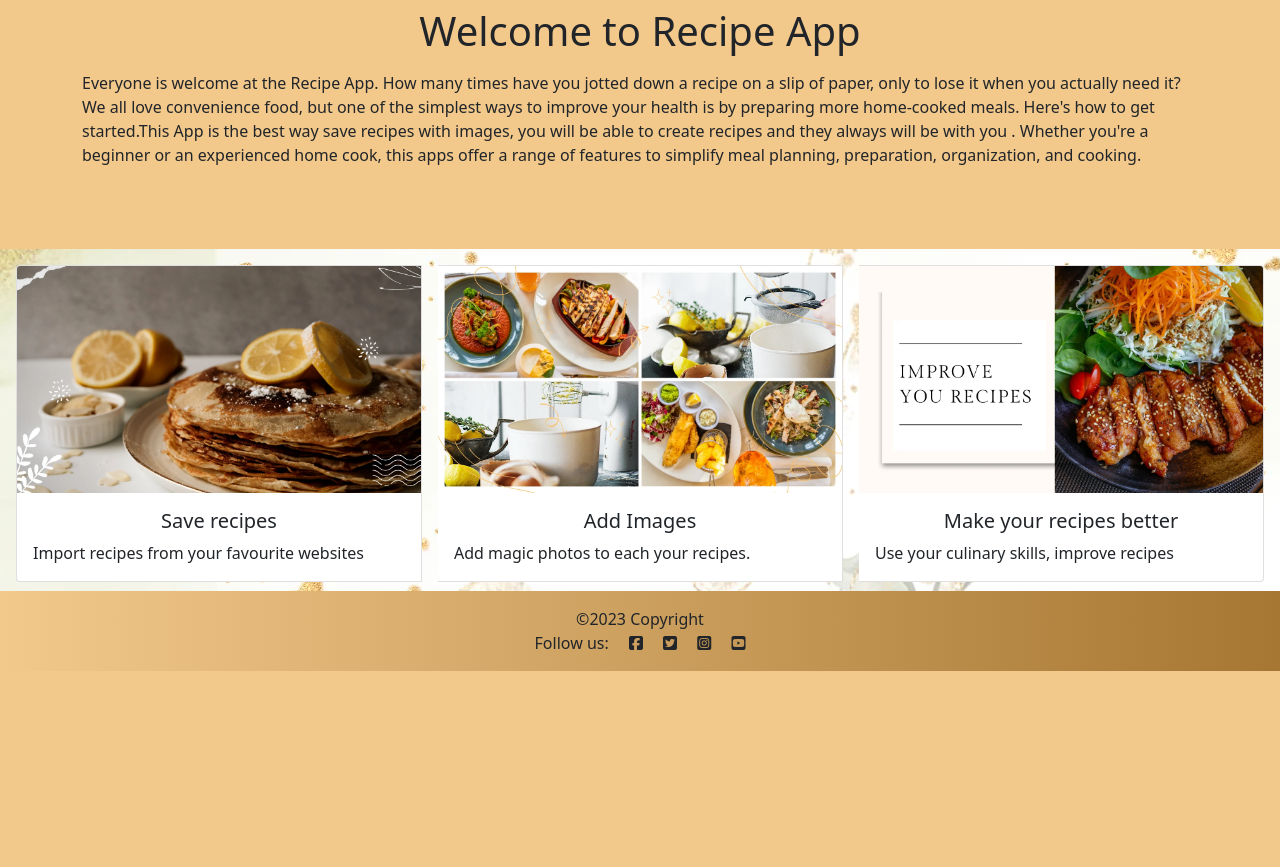
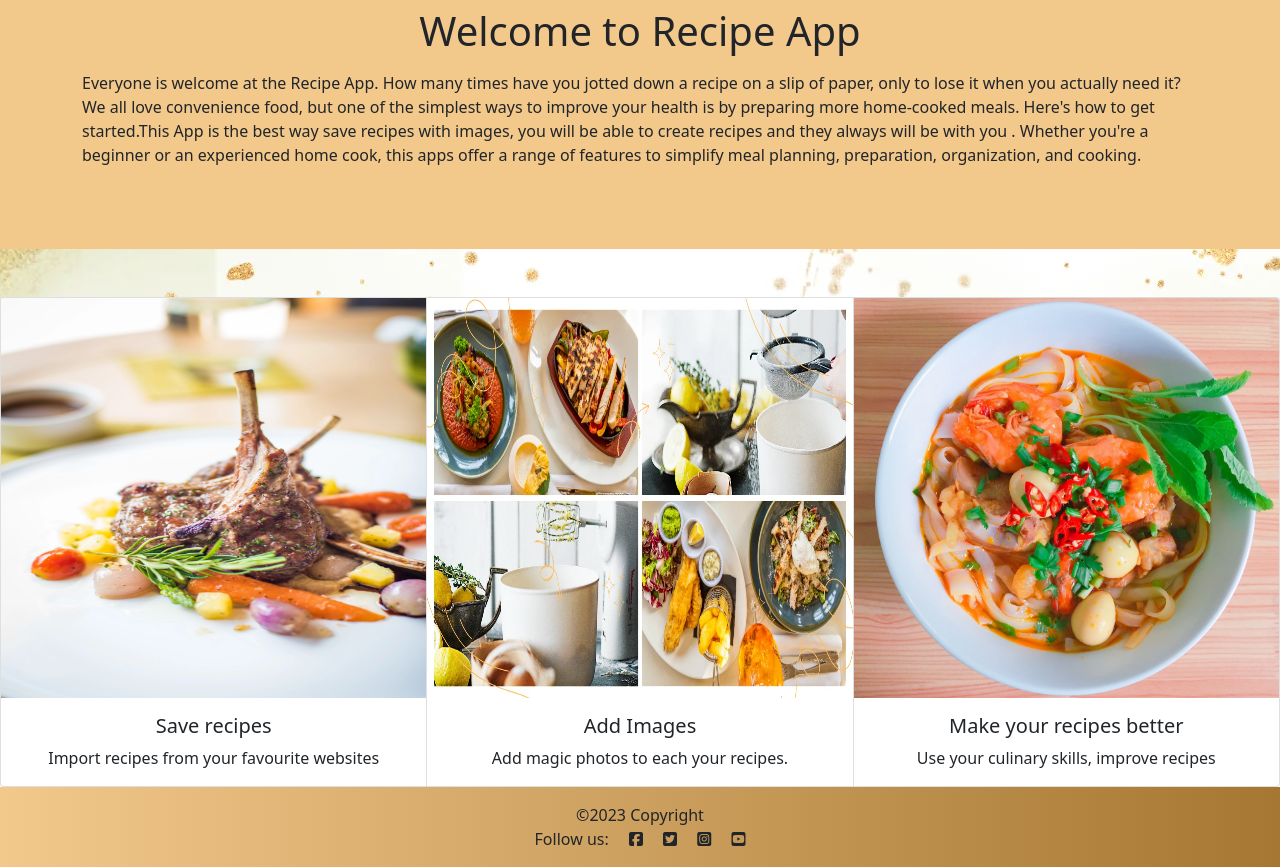
Before and after one commit to Aliona83/project4--test, a Django app: page / in a window 1280 px wide. Shown: the part 145-1012 px from the top of the page. Before the commit the page ends 816 px from the top, so only its background shows below. Run offline with Django 3.2, Linux system fonts and the light colour scheme; parts of the project's set-up code (start-up, migrations or seed data) failed here and were passed over; some libraries are stand-ins or nearby versions.

Commit message:
Change images for cards

```diff
--- a/static/css/style.css
+++ b/static/css/style.css
@@ -27,10 +27,13 @@
     background-size: cover;
     min-height: 250px;
 }
+.card-img-top {
+    width: 100%;
+    height: 400px;
+
+}
 .card {
-    height: 90%;
-    margin-top: 1rem;
-    margin: 1rem;
+    object-fit: cover;
 }
 
 .recipes{
--- a/templates/home.html
+++ b/templates/home.html
@@ -2,10 +2,10 @@
 
 {% block content %}
 <!--Jumbotron-->
-<div class="jumbotron-fliud mt-5" id="jumbotron">
+<div class="jumbotron-fliud mt-5 mb-5" id="jumbotron">
   <div class="container">
     <h1 class="text-center m-2 p-2">Welcome to Recipe App</h1>
-    <p class="d-inline">Everyone is welcome at the Recipe App. How many times have you jotted down a recipe on a slip of paper, only to lose it when you actually need it? We all love convenience food, but one of the simplest ways to improve your health is by preparing more home-cooked meals. Here's how to get started.This App is the best way save recipes with images, you will be able to create recipes and they always will be with you . Whether you're a beginner or an experienced home cook, this apps offer a range of features to simplify meal planning, preparation, organization, and cooking.</p>
+    <p class="mb-5">Everyone is welcome at the Recipe App. How many times have you jotted down a recipe on a slip of paper, only to lose it when you actually need it? We all love convenience food, but one of the simplest ways to improve your health is by preparing more home-cooked meals. Here's how to get started.This App is the best way save recipes with images, you will be able to create recipes and they always will be with you . Whether you're a beginner or an experienced home cook, this apps offer a range of features to simplify meal planning, preparation, organization, and cooking.</p>
   </div>
 </div>
 
@@ -13,25 +13,25 @@
 <!--Cards-->
  <div class="card-group">
     <div class="card">
-      <img src="../static/images/card1.webp" class="card-img-top" alt="...">
+      <img src="../static/images/card1.webp" class="card-img-top" alt="image-food">
       <div class="card-body">
         <h5 class="card-title text-center">Save recipes</h5>
-        <p class="card-text">Import recipes from your favourite websites</p>
+        <p class="card-text text-center">Import recipes from your favourite websites</p>
       </div>
     </div>
 
     <div class="card">
-      <img src="../static/images/card2.webp" class="card-img-top" alt="image">
+      <img src="../static/images/card2.webp" class="card-img-top" alt="image-food">
       <div class="card-body">
         <h5 class="card-title text-center">Add Images</h5>
-        <p class="card-text">Add magic photos to each your recipes.</p>
+        <p class="card-text text-center">Add magic photos to each your recipes.</p>
       </div>
     </div>
     <div class="card">
-      <img src="../static/images/card3.webp" class="card-img-top" alt="...">
+      <img src="../static/images/card3.webp" class="card-img-top" alt="image-food">
       <div class="card-body">
         <h5 class="card-title text-center">Make your recipes better</h5>
-        <p class="card-text">Use your culinary skills, improve recipes </p>
+        <p class="card-text text-center">Use your culinary skills, improve recipes </p>
       </div>
     </div>
   </div>
```
Also changed, not shown: README.md, media/card1.png (deleted), static/images/card1.webp, static/images/card3.webp.
